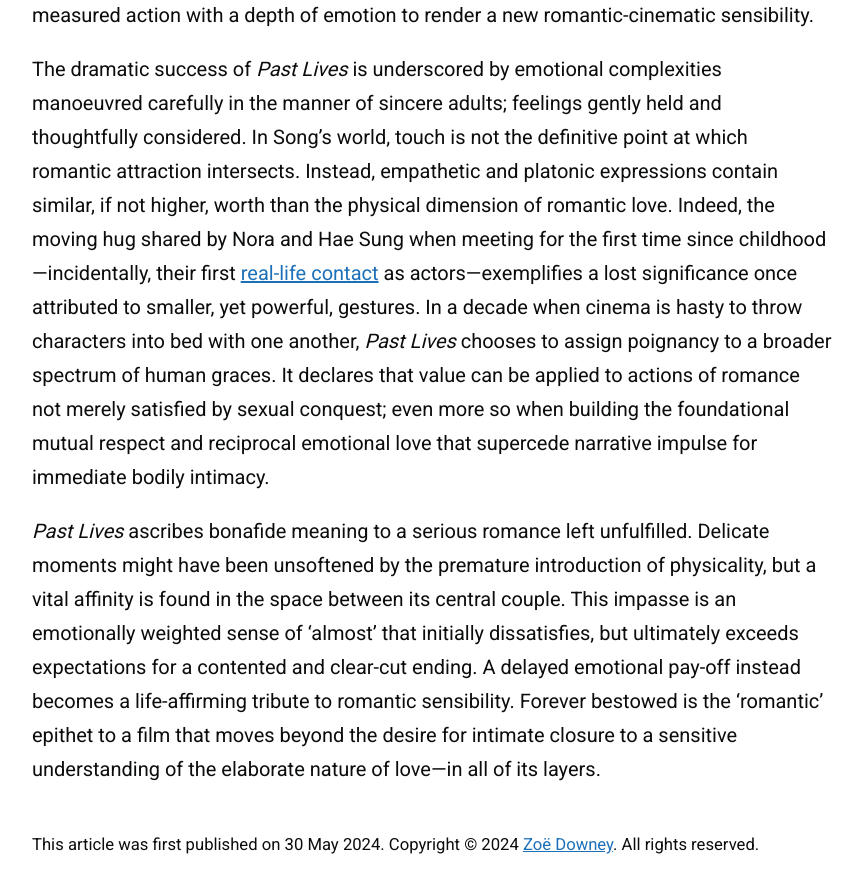
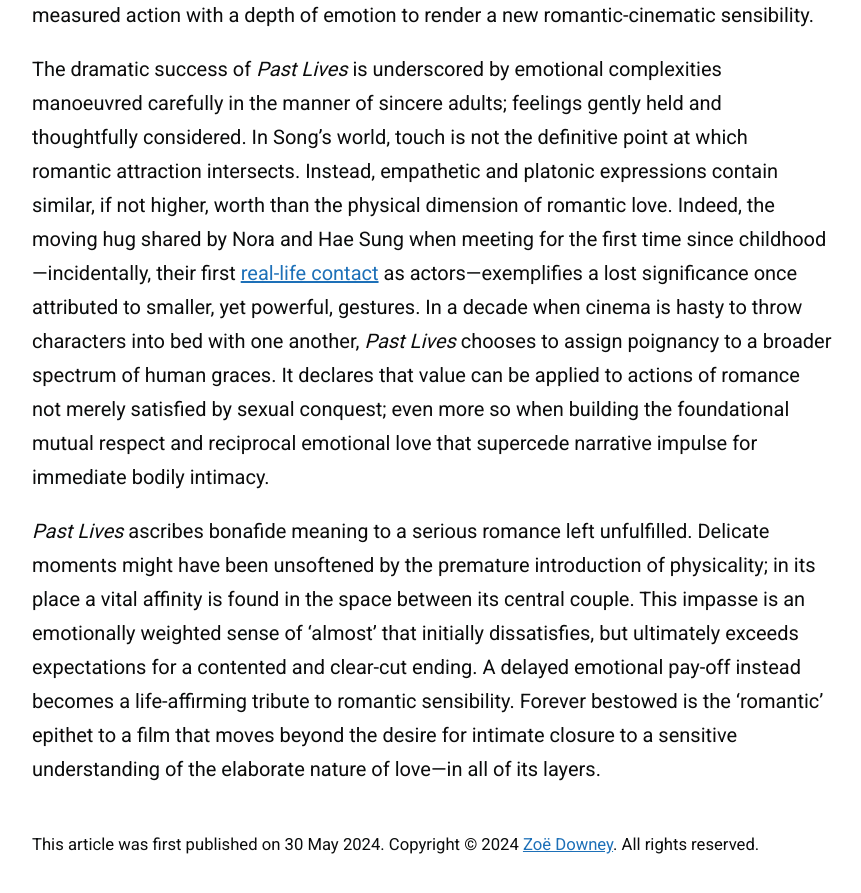
Before and after one commit to zoeurl/zoedowney.github.io, a Jekyll site: the page built from _posts/2024-05-30-past-lives.md, in a window 1280 px wide and 900 px high, scrolled down 2184 px. Shown: the top 893 px of the window, without its empty margins (208-1069 px from the left). Built offline with Jekyll 4.4.1, drawn with Linux system fonts in a browser that asks for light colours.

Commit message:
Update 2024-05-30-past-lives.md

```diff
--- a/_posts/2024-05-30-past-lives.md
+++ b/_posts/2024-05-30-past-lives.md
@@ -21,4 +21,4 @@
 
 The dramatic success of _Past Lives_ is underscored by emotional complexities manoeuvred carefully in the manner of sincere adults; feelings gently held and thoughtfully considered. In Song’s world, touch is not the definitive point at which romantic attraction intersects. Instead, empathetic and platonic expressions contain similar, if not higher, worth than the physical dimension of romantic love. Indeed, the moving hug shared by Nora and Hae Sung when meeting for the first time since childhood—incidentally, their first [real-life contact](https://www.youtube.com/watch?v=9d4ObkmCJYs&t=7s&ab_channel=A24) as actors—exemplifies a lost significance once attributed to smaller, yet powerful, gestures. In a decade when cinema is hasty to throw characters into bed with one another, _Past Lives_ chooses to assign poignancy to a broader spectrum of human graces. It declares that value can be applied to actions of romance not merely satisfied by sexual conquest; even more so when building the foundational mutual respect and reciprocal emotional love that supercede narrative impulse for immediate bodily intimacy.
 
-_Past Lives_ ascribes bonafide meaning to a serious romance left unfulfilled. Delicate moments might have been unsoftened by the premature introduction of physicality, but a vital affinity is found in the space between its central couple. This impasse is an emotionally weighted sense of ‘almost’ that initially dissatisfies, but ultimately exceeds expectations for a contented and clear-cut ending. A delayed emotional pay-off instead becomes a life-affirming tribute to romantic sensibility. Forever bestowed is the ‘romantic’ epithet to a film that moves beyond the desire for intimate closure to a sensitive understanding of the elaborate nature of love—in all of its layers.
+_Past Lives_ ascribes bonafide meaning to a serious romance left unfulfilled. Delicate moments might have been unsoftened by the premature introduction of physicality; in its place a vital affinity is found in the space between its central couple. This impasse is an emotionally weighted sense of ‘almost’ that initially dissatisfies, but ultimately exceeds expectations for a contented and clear-cut ending. A delayed emotional pay-off instead becomes a life-affirming tribute to romantic sensibility. Forever bestowed is the ‘romantic’ epithet to a film that moves beyond the desire for intimate closure to a sensitive understanding of the elaborate nature of love—in all of its layers.
```
